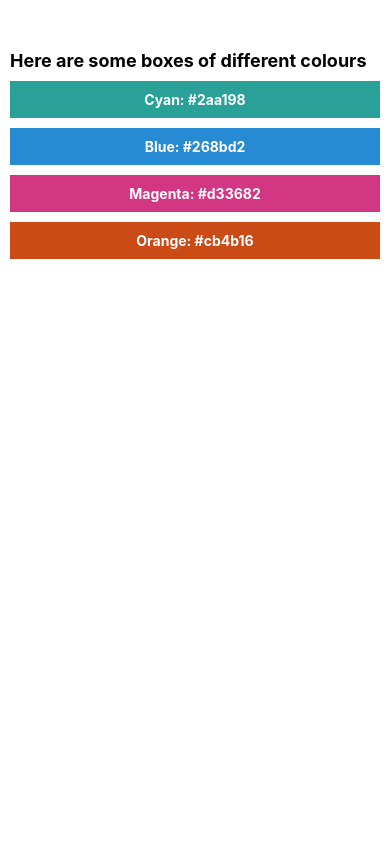
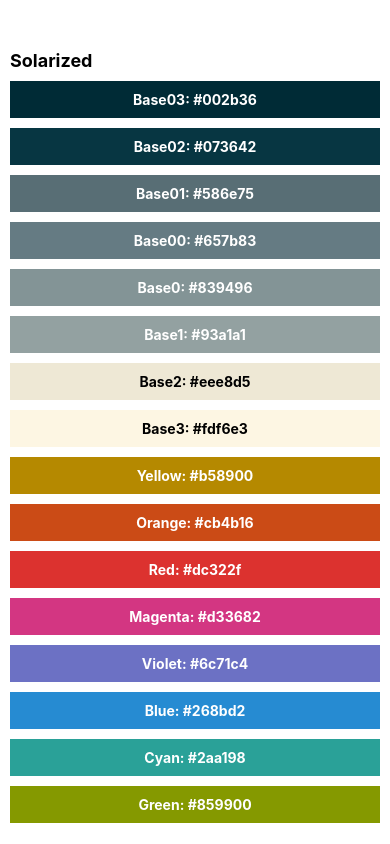
Before and after one commit to juicecultus/React-Native-PlayGround, a React Native app: screen / in a window 390 px wide. Built offline with nearby package versions, Linux system fonts and the light colour scheme.

Commit message:
use Lists (FlatList) component to render items in optimised / scrollable way

```diff
--- a/App.js
+++ b/App.js
@@ -1,19 +1,38 @@
 import React from 'react';
-import { SafeAreaView, StyleSheet, View, Text } from 'react-native';
+import { FlatList, SafeAreaView, StyleSheet, View, Text } from 'react-native';
 import ColorBox from './components/ColorBox';
+
+const COLORS = [
+  { colorName: 'Base03', hexCode: '#002b36' },
+  { colorName: 'Base02', hexCode: '#073642' },
+  { colorName: 'Base01', hexCode: '#586e75' },
+  { colorName: 'Base00', hexCode: '#657b83' },
+  { colorName: 'Base0', hexCode: '#839496' },
+  { colorName: 'Base1', hexCode: '#93a1a1' },
+  { colorName: 'Base2', hexCode: '#eee8d5' },
+  { colorName: 'Base3', hexCode: '#fdf6e3' },
+  { colorName: 'Yellow', hexCode: '#b58900' },
+  { colorName: 'Orange', hexCode: '#cb4b16' },
+  { colorName: 'Red', hexCode: '#dc322f' },
+  { colorName: 'Magenta', hexCode: '#d33682' },
+  { colorName: 'Violet', hexCode: '#6c71c4' },
+  { colorName: 'Blue', hexCode: '#268bd2' },
+  { colorName: 'Cyan', hexCode: '#2aa198' },
+  { colorName: 'Green', hexCode: '#859900' },
+];
 
 const App = () => {
   return (
     <SafeAreaView style={styles.safeArea}>
-      <View style={styles.container}>
-        <Text style={styles.heading}>
-          Here are some boxes of different colours
-        </Text>
-        <ColorBox colorName="Cyan" hexCode="#2aa198" />
-        <ColorBox colorName="Blue" hexCode="#268bd2" />
-        <ColorBox colorName="Magenta" hexCode="#d33682" />
-        <ColorBox colorName="Orange" hexCode="#cb4b16" />
-      </View>
+      <FlatList
+        style={styles.container}
+        data={COLORS}
+        keyExtractor={item => item.colorName}
+        renderItem={({ item }) => (
+          <ColorBox colorName={item.colorName} hexCode={item.hexCode} />
+        )}
+        ListHeaderComponent={<Text style={styles.heading}>Solarized</Text>}
+      />
     </SafeAreaView>
   );
 };
--- a/components/ColorBox.js
+++ b/components/ColorBox.js
@@ -5,9 +5,16 @@
   const boxColor = {
     backgroundColor: hexCode,
   };
+
+  const textColor = {
+    color:
+      parseInt(hexCode.replace('#', ''), 16) > 0xffffff / 1.1
+        ? 'black'
+        : 'white',
+  };
   return (
     <View style={[styles.box, boxColor]}>
-      <Text style={styles.boxText}>
+      <Text style={[styles.boxText, textColor]}>
         {colorName}: {hexCode}
       </Text>
     </View>
```
